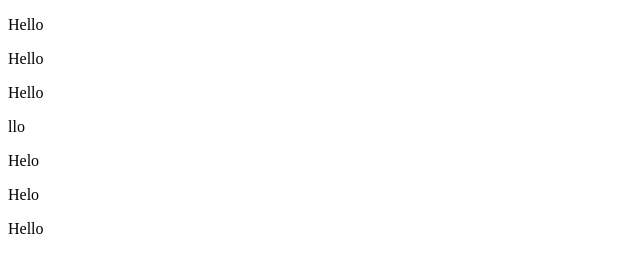
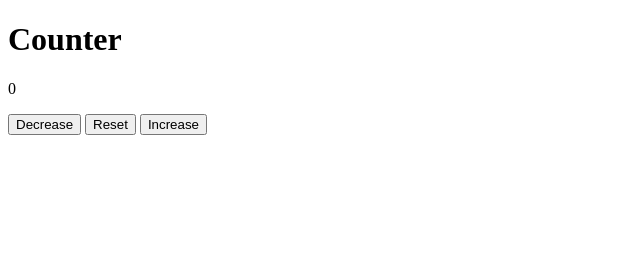
Before and after one commit to juhatakanen/testi16, a plain HTML site: page index.html in a window 1280 px wide. Shown: the whole page, without its empty margins (0-640 px from the left). Drawn offline with Linux system fonts and the light colour scheme.

Commit message:
Simple counter app

```diff
--- a/index.html
+++ b/index.html
@@ -4,15 +4,17 @@
     <meta charset="UTF-8">
     <meta http-equiv="X-UA-Compatible" content="IE=edge">
     <meta name="viewport" content="width=device-width, initial-scale=1.0">
+    <link rel="stylesheet" href="styles.css">
     <title>Document</title>
 </head>
 <body>
-    <p>Hello</p>
-    <p>Hello</p>
-    <p>Hello</p>
-    <p>llo</p>
-    <p>Helo</p>
-    <p>Helo</p>
-    <p>Hello</p>
+    <div>
+    <h1>Counter</h1>
+    <p>0</p>
+    <button id="decrease">Decrease</button>
+    <button id="reset">Reset</button>
+    <button id="increase">Increase</button>
+    </div>
 </body>
+<script src="app.js"></script>
 </html>
--- a/styles.css
+++ /dev/null
@@ -1,3 +0,0 @@
-body {
-    font-size: 15px;
-}
```
